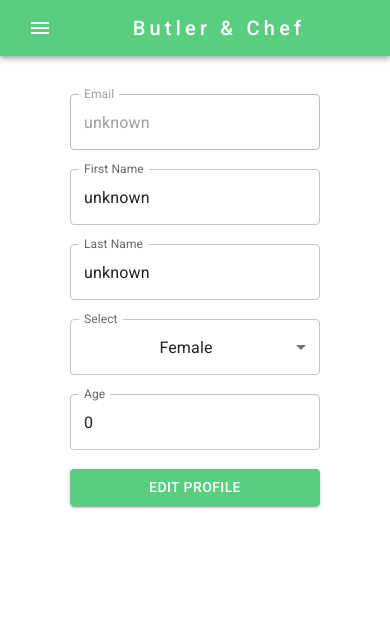
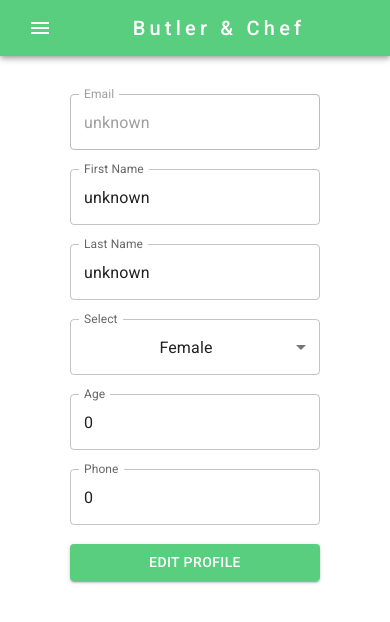
Before and after one commit to MariamElZaatari/react_authentication_app, a React (Create React App) app: page /dashboard in a window 390 px wide. Shown: the top 622 px of the page. Built offline with nearby package versions, Linux system fonts and the light colour scheme.

Commit message:
User Dashboard Update Fixed by Adding Phone

```diff
--- a/src/context/UserContext.js
+++ b/src/context/UserContext.js
@@ -9,8 +9,9 @@
         email: "unknown",
         first_name: "unknown",
         last_name: "unknown",
+        gender: "f",
         age: 0,
-        gender: "f",
+        phone: "0",
         created_at: "unknown",
         access_token: "unknown",
         token_type: "unknown",
--- a/src/pages/Dashboard.js
+++ b/src/pages/Dashboard.js
@@ -20,11 +20,13 @@
   const [lastName, setLastName] = useState(user.last_name);
   const [gender, setGender] = useState(user.gender);
   const [age, setAge] = useState(user.age);
+  const [phone, setPhone] = useState(user.phone);
 
   const [firstNameError, setFirstNameError] = useState(false);
   const [lastNameError, setLastNameError] = useState(false);
   const [genderError, setGenderError] = useState(false);
   const [ageError, setAgeError] = useState(false);
+  const [phoneError, setPhoneError] = useState(false);
 
   const profileEditHandler = () => {
 
@@ -56,11 +58,18 @@
       setAgeError(true);
     }
 
+    if (phone == 8) {
+      setPhoneError(false);
+    }
+    else {
+      setPhoneError(true);
+    }
+
     if (firstName.length <= 0 || lastName.length <= 0 || !(gender === "m" || gender === "f") || age < 0) {
       return false;
     }
 
-    ProfileService.Edit(user.id, user.access_token, firstName, lastName, gender, age)
+    ProfileService.Edit(user.id, user.access_token, firstName, lastName, gender, age, phone)
       .then(({ data }) => {
         console.log('data', data)
           setUser({
@@ -68,8 +77,9 @@
             email: user.email,
             first_name: firstName,
             last_name: lastName,
+            gender: gender,
             age: age,
-            gender: gender,
+            phone: phone,
             created_at: user.created_at,
             access_token: user.access_token,
             token_type: user.token_type,
@@ -97,9 +107,15 @@
     setGender(gender);
   }
 
+
   const ageHandler = (age) => {
     setAgeError(false);
     setAge(age);
+  }
+
+  const phoneHandler = (phone) => {
+    setPhoneError(false);
+    setPhone(phone);
   }
 
   return (
@@ -169,6 +185,15 @@
         <br />
         <br />
 
+        <TextField
+          error={phoneError}
+          defaultValue={phone}
+          color="success"
+          label="Phone"
+          onChange={(e) => phoneHandler(e.target.value)}
+        />
+        <br />
+        <br />
         {editFailedAlert ? <>{editFailedAlert} <br /></> : null}
 
         <Button onClick={profileEditHandler} className="clr_green" variant="contained">Edit Profile</Button>
--- a/src/services/ProfileService.js
+++ b/src/services/ProfileService.js
@@ -1,6 +1,6 @@
 import axios from "axios"
 
-const Edit = async (id, access_token, first_name, last_name, gender, age) => {
+const Edit = async (id, access_token, first_name, last_name, gender, age, phone) => {
 
     return await axios.patch("http://127.0.0.1:8000/api/user/update",
     {
@@ -9,6 +9,7 @@
         last_name: last_name,
         gender: gender,
         age: age,
+        phone:phone
     },
     { headers: {"Authorization" : `Bearer ${access_token}`} }
     )
```
